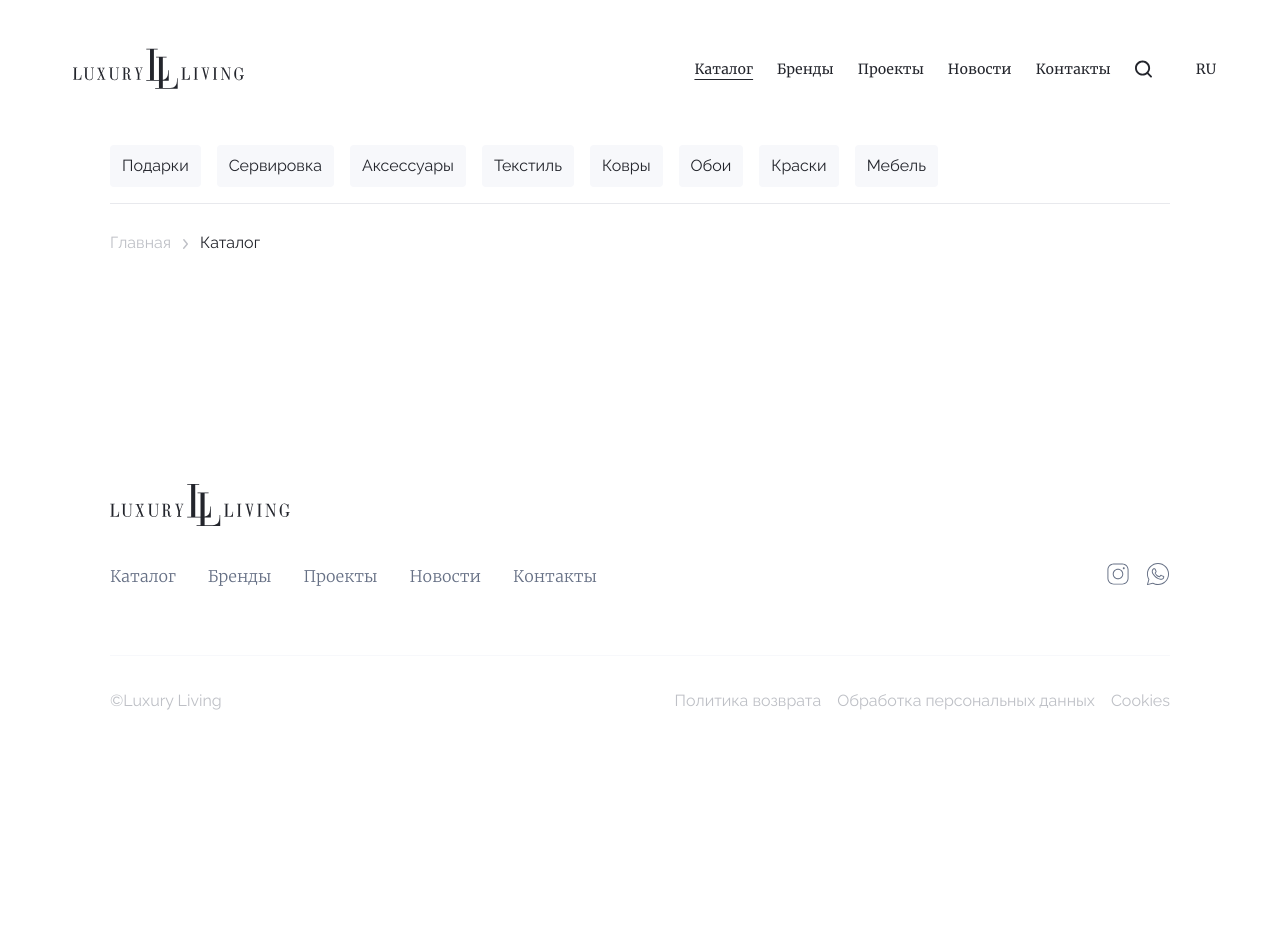
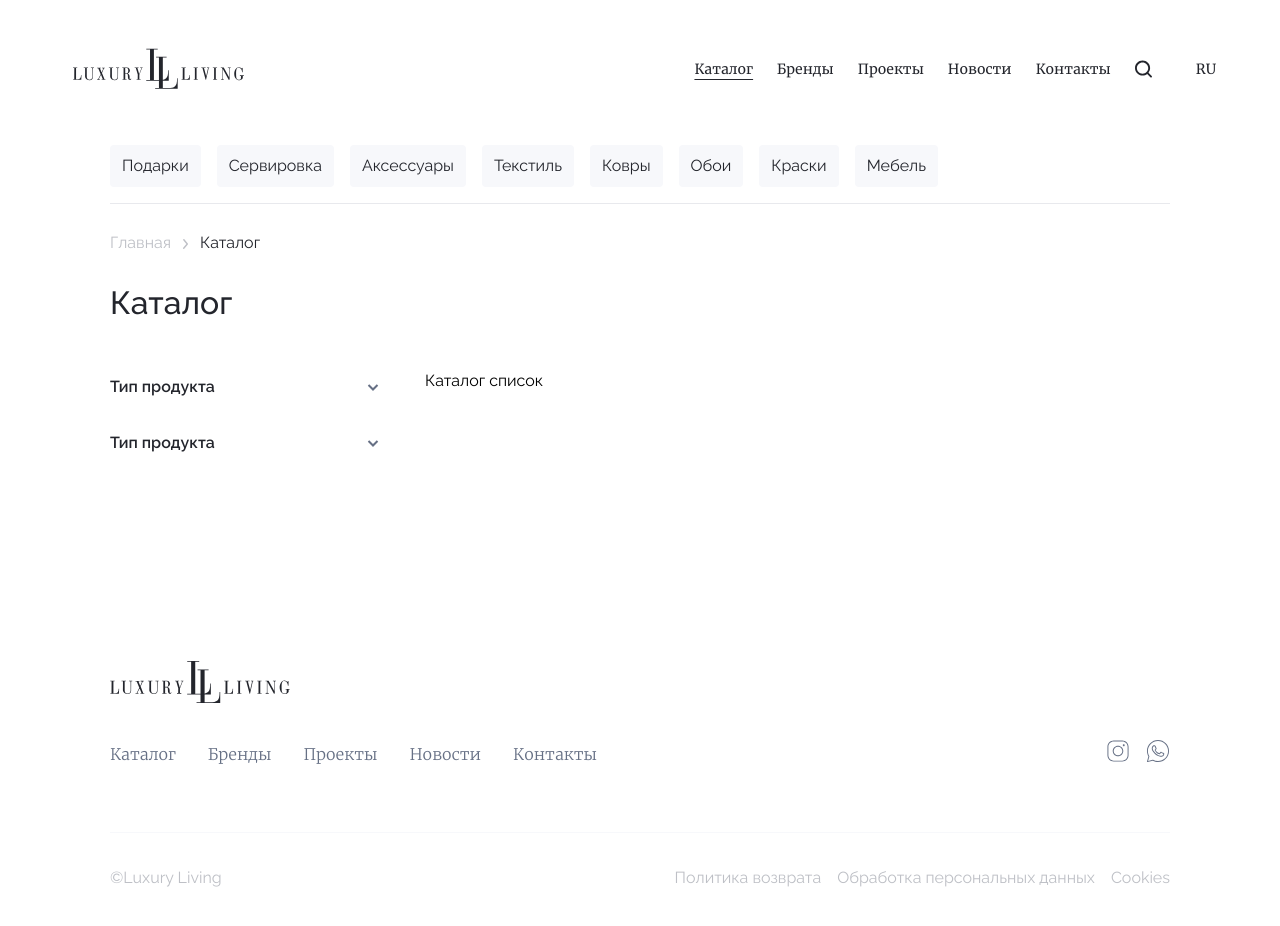
Before and after one commit to Ilya1995/luxury, a React (Create React App) app: page /catalog in a window 1280 px wide. Shown: the top 926 px of the page. Before the commit the page ends 800 px from the top, so only its background shows below. Built offline with nearby package versions, Linux system fonts and the light colour scheme.

Commit message:
добавил дропдаун

```diff
--- /dev/null
+++ b/src/components/CatalogList/CatalogList.tsx
@@ -0,0 +1,14 @@
+import { FC } from 'react';
+import classNames from 'classnames';
+
+import './styles.scss';
+
+type PropsType = {
+  className?: string;
+};
+
+export const CatalogList: FC<PropsType> = ({ className }) => {
+  return (
+    <div className={classNames('catalog-list', className)}>Каталог список</div>
+  );
+};
--- /dev/null
+++ b/src/components/CatalogList/index.ts
@@ -0,0 +1 @@
+export { CatalogList } from './CatalogList';
--- /dev/null
+++ b/src/components/CatalogList/styles.scss
@@ -0,0 +1,2 @@
+.catalog-list {
+}
--- /dev/null
+++ b/src/components/Dropdown/Dropdown.tsx
@@ -0,0 +1,63 @@
+import { FC, useState } from 'react';
+import classNames from 'classnames';
+
+import { Icon } from '../Icon';
+
+import './styles.scss';
+
+type PropsType = {
+  className?: string;
+  options: string[];
+};
+
+export const Dropdown: FC<PropsType> = ({ className, options }) => {
+  const [isOpen, setIsOpen] = useState(false);
+  const [selected, setSelected] = useState<string>();
+
+  const handleSelect = (event: any, value: string) => {
+    event.stopPropagation();
+
+    if (selected === value) {
+      return setSelected(undefined);
+    }
+
+    setSelected(value);
+  };
+
+  return (
+    <div
+      className={classNames('dropdown', { dropdown_open: isOpen }, className)}
+      onClick={() => setIsOpen(!isOpen)}
+    >
+      <div className="dropdown-header">
+        <div className="dropdown-header-title">Тип продукта</div>
+        <Icon
+          className={classNames('dropdown-header-icon', {
+            'dropdown-header-icon_open': isOpen,
+          })}
+          name="arrow-down"
+          color="var(--grey-600)"
+          pointer
+          size={1.5}
+        />
+      </div>
+      <div
+        className={classNames('dropdown-list', {
+          'dropdown-list_hidden': !isOpen,
+        })}
+      >
+        {options.map((item) => (
+          <div
+            key={item}
+            onClick={(event) => handleSelect(event, item)}
+            className={classNames('dropdown-list-item', {
+              'dropdown-list-item_selected': item === selected,
+            })}
+          >
+            {item}
+          </div>
+        ))}
+      </div>
+    </div>
+  );
+};
--- /dev/null
+++ b/src/components/Dropdown/index.ts
@@ -0,0 +1 @@
+export { Dropdown } from './Dropdown';
--- /dev/null
+++ b/src/components/Dropdown/styles.scss
@@ -0,0 +1,76 @@
+.dropdown {
+  width: 17.1875rem;
+
+  &_open {
+    .dropdown-header {
+      border-bottom: 1px solid var(--blue-grey-300);
+
+      &-title {
+        text-decoration-color: var(--black);
+      }
+    }
+  }
+
+  &-header {
+    display: flex;
+    align-items: center;
+    justify-content: space-between;
+    box-sizing: border-box;
+    border-bottom: 1px solid var(--white);
+    transition: all 0.3s ease-in-out;
+    cursor: pointer;
+    height: 2rem;
+
+    &-title {
+      font-size: 1rem;
+      line-height: 1.625;
+      font-weight: 600;
+      color: var(--grey-800);
+      transition: all 0.3s ease-in-out;
+      text-decoration: underline;
+      text-underline-offset: 10px;
+      text-decoration-thickness: 1px;
+      text-decoration-color: var(--white);
+    }
+
+    &-icon {
+      transition: transform 0.5s;
+
+      &_open {
+        transform: rotateX(180deg);
+        transition: transform 0.5s;
+      }
+    }
+  }
+
+  &-list {
+    margin-top: 1rem;
+    overflow: visible;
+    opacity: 1;
+    max-height: 304px;
+    transition: all 1s;
+
+    &_hidden {
+      overflow: hidden;
+      opacity: 0;
+      transition: all 0.5s cubic-bezier(0, 1, 0, 1);
+      max-height: 0px;
+      margin-top: 0px;
+    }
+
+    &-item {
+      font-size: 0.875rem;
+      line-height: 1.57;
+      color: var(--grey-800);
+      transition: all 0.5s cubic-bezier(0, 1, 0, 1);
+      padding: 0.5rem 0;
+      display: flex;
+      align-items: center;
+      cursor: pointer;
+
+      &_selected {
+        font-weight: 500;
+      }
+    }
+  }
+}
--- /dev/null
+++ b/src/components/Filter/Filter.tsx
@@ -0,0 +1,21 @@
+import { FC } from 'react';
+import classNames from 'classnames';
+
+import { Dropdown } from '../Dropdown';
+
+import './styles.scss';
+
+type PropsType = {
+  className?: string;
+};
+
+const options = ['Вазы и чаши', 'Бокалы', 'Рамки для фото'];
+
+export const Filter: FC<PropsType> = ({ className }) => {
+  return (
+    <div className={classNames('filter', className)}>
+      <Dropdown options={options} />
+      <Dropdown options={options} />
+    </div>
+  );
+};
--- /dev/null
+++ b/src/components/Filter/index.ts
@@ -0,0 +1 @@
+export { Filter } from './Filter';
--- /dev/null
+++ b/src/components/Filter/styles.scss
@@ -0,0 +1,5 @@
+.filter {
+  display: flex;
+  flex-direction: column;
+  gap: 1.5rem;
+}
--- a/src/pages/Catalog/Catalog.tsx
+++ b/src/pages/Catalog/Catalog.tsx
@@ -1,10 +1,13 @@
 import { FC, useState } from 'react';
+import { useTranslation } from 'react-i18next';
 
 import { useMedia } from '../../hooks';
 import { Header } from '../../components/Header';
 import { Footer } from '../../components/Footer';
 import { Tab } from '../../components/Tab';
 import { Breadcrumbs } from '../../components/Breadcrumbs';
+import { Filter } from '../../components/Filter';
+import { CatalogList } from '../../components/CatalogList';
 import { tabs } from './constants';
 
 import './styles.scss';
@@ -12,6 +15,7 @@ import './styles.scss';
 type PropsType = {};
 
 export const Catalog: FC<PropsType> = () => {
+  const { t } = useTranslation();
   const isMobile = useMedia('(max-width: 768px)');
   const [activeTab, setActiveTab] = useState('');
 
@@ -31,6 +35,11 @@ export const Catalog: FC<PropsType> = () => {
           ))}
         </div>
         <Breadcrumbs />
+        <div className="catalog-page__title">{t('catalog')}</div>
+        <div className="catalog-page-blocks">
+          <Filter />
+          <CatalogList />
+        </div>
       </div>
 
       <Footer isMobile={isMobile} />
--- a/src/pages/Catalog/styles.scss
+++ b/src/pages/Catalog/styles.scss
@@ -13,6 +13,19 @@
     padding: 2rem 6.875rem 9.625rem;
   }
 
+  &__title {
+    font-size: 2rem;
+    line-height: 1.3;
+    font-weight: 500;
+    color: var(--grey-800);
+  }
+
+  &-blocks {
+    display: flex;
+    gap: 2.5rem;
+    margin-top: 3rem;
+  }
+
   &-tabs {
     display: flex;
     gap: 1rem;
```
Also changed, not shown: public/arrow-down.svg (added), public/arrow-up.svg (added).
